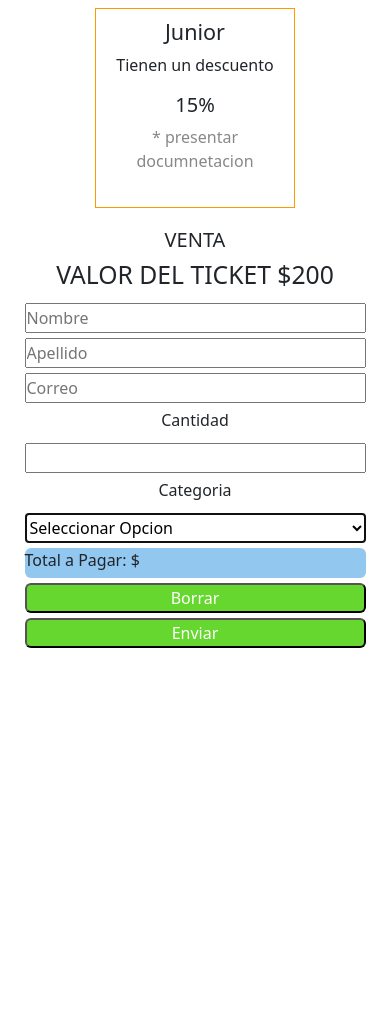
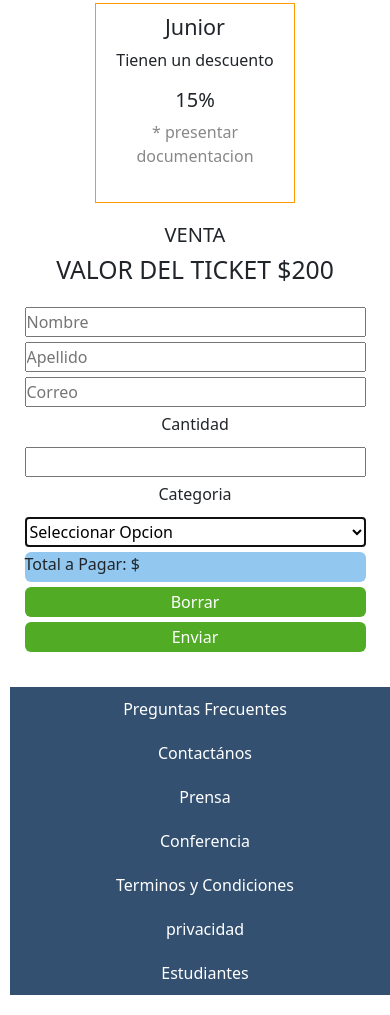
Before and after one commit to morchus13/TP-Javascrip, a plain HTML site: page index.html in a window 390 px wide. Shown: the part 548-1563 px from the top of the page. Before the commit the page ends 1201 px from the top, so only its background shows below. Drawn offline with nearby package versions, Linux system fonts and the light colour scheme.

Commit message:
TP-Javascript v1.6

```diff
--- a/estiloIndex.css
+++ b/estiloIndex.css
@@ -6,8 +6,21 @@
 
 /*       RETOQUES DE ESTILO PARA EL NAV SUPERIOR        */
 
+nav{
+	height: 6vh;
+}
 
-
+main{
+	height: 80vh;
+	position:relative;
+	top: 40px;
+}
+@media screen and (max-width:630px){
+	main{
+		position:static;
+		height: 100%;
+	}
+}
 
 /*       ESTILO PARA LAS TARJETAS             */
 .contenedorTarjetas{
@@ -54,7 +67,7 @@
 
 .formulario{
 	background: #FFF;
-	width: 60%;
+	width: 620px;
 	text-align: center;
 	padding:5px;
 	margin:2px 5x;
@@ -78,7 +91,8 @@
 
 .botones{
 	border-radius: 6px;
-	background-color: #66D72E;
+	border: white;
+	background-color: #51AB25;
 	color:white;
 	height: 50px;
 }
@@ -86,6 +100,7 @@
 @media screen and (max-width:630px){
 	.formulario{
 		width: 90%;
+		margin:10px;
 		grid-template-columns: 1fr;
 		grid-template-rows: repeat(10,30px);
 		grid-gap: 5px ;
@@ -104,3 +119,40 @@
 		height: 30px;
 	}
 }
+
+
+/*----------------------FOOTER--------------------*/
+
+.contenedor-footer{
+	width: 100%;
+	height: 12vh;
+	background-color: #335071;
+	display:inline-flex;
+	flex-direction: row;
+	align-items: center;
+	justify-content: space-around;
+}
+
+.etiquetas-nav a{
+	color:white;
+	text-decoration: none;
+	padding: 20px;
+	margin: 10px 20px;
+
+}
+@media screen and (max-width:1200px){
+	.contenedor-footer{
+		flex-direction: column;
+		height: 100%;
+		margin:20px 10px;
+		text-align: center;
+	}
+	.contenedor-footer{
+		height: 100%;
+	}
+	.etiquetas-nav{
+		padding:10px;
+		width: 100%;
+
+	}
+}
--- a/index.html
+++ b/index.html
@@ -19,10 +19,10 @@
 				</button>
 				<div class="collapse navbar-collapse justify-content-center" id="navbarNavAltMarkup">
 					<div class="navbar-nav">
-						<a class="nav-link text-gray" href="#">La Conferencia</a>
-						<a class="nav-link text-gray" href="#">Los oradores</a>
-						<a class="nav-link text-gray" href="#">el Lugar y la Fecha</a>
-						<a class="nav-link text-white" href="#">Conviértete en Orador</a>
+						<a class="nav-link" href="#" style="color:#B0A5A5">La Conferencia</a>
+						<a class="nav-link" href="#" style="color:#B0A5A5">Los oradores</a>
+						<a class="nav-link" href="#" style="color:#B0A5A5">el Lugar y la Fecha</a>
+						<a class="nav-link" href="#" style="color:#B0A5A5">Conviértete en Orador</a>
 						<a class="nav-link active text-success fw-bold" aria-current="page" href="#">La Conferencia</a>
 					</div>
 				</div>
@@ -39,7 +39,7 @@
 					<h4>Estudiante</h4>
 					<p>Tienen un Descuento</p>
 					<h5>80%</h5>
-					<p class="textoClaro">* presentar documnetacion</p>
+					<p class="textoClaro">* presentar documentacion</p>
 				</div>
 				<div class="tarjeta caja-verde">
 					<h4>Trainee</h4>
@@ -51,7 +51,7 @@
 					<h4>Junior</h4>
 					<p>Tienen un descuento</p>
 					<h5>15%</h5>
-					<p class="textoClaro">* presentar documnetacion</p>
+					<p class="textoClaro">* presentar documentacion</p>
 				</div>
 			</div>
 
@@ -90,11 +90,29 @@
 
 		</section>
 
+	</main>
+
+	<footer>
+		<div class="contenedor-footer">
+
+			<div class="etiquetas-nav"><a class="preguntas">Preguntas Frecuentes</a></div>
+			<div class="etiquetas-nav"><a href="#" class="contactanos">Contactános</a></div>
+			<div class="etiquetas-nav"><a href="#" class="prensa">Prensa</a></div>
+			<div class="etiquetas-nav"><a href="#" class="conferencia">Conferencia</a></div>
+			<div class="etiquetas-nav"><a href="#" class="Terminos">Terminos y Condiciones</a></div>
+			<div class="etiquetas-nav"><a href="#" class="privacidad">privacidad</a></div>
+			<div class="etiquetas-nav"><a href="#" class="estudiantes">Estudiantes</a></div>
 
 
-	</main>
 
 
+
+
+
+
+
+		</div>
+	</footer>
 
 
 	<script src="https://cdn.jsdelivr.net/npm/@popperjs/core@2.11.8/dist/umd/popper.min.js" integrity="sha384-I7E8VVD/ismYTF4hNIPjVp/Zjvgyol6VFvRkX/vR+Vc4jQkC+hVqc2pM8ODewa9r" crossorigin="anonymous"></script>
```
